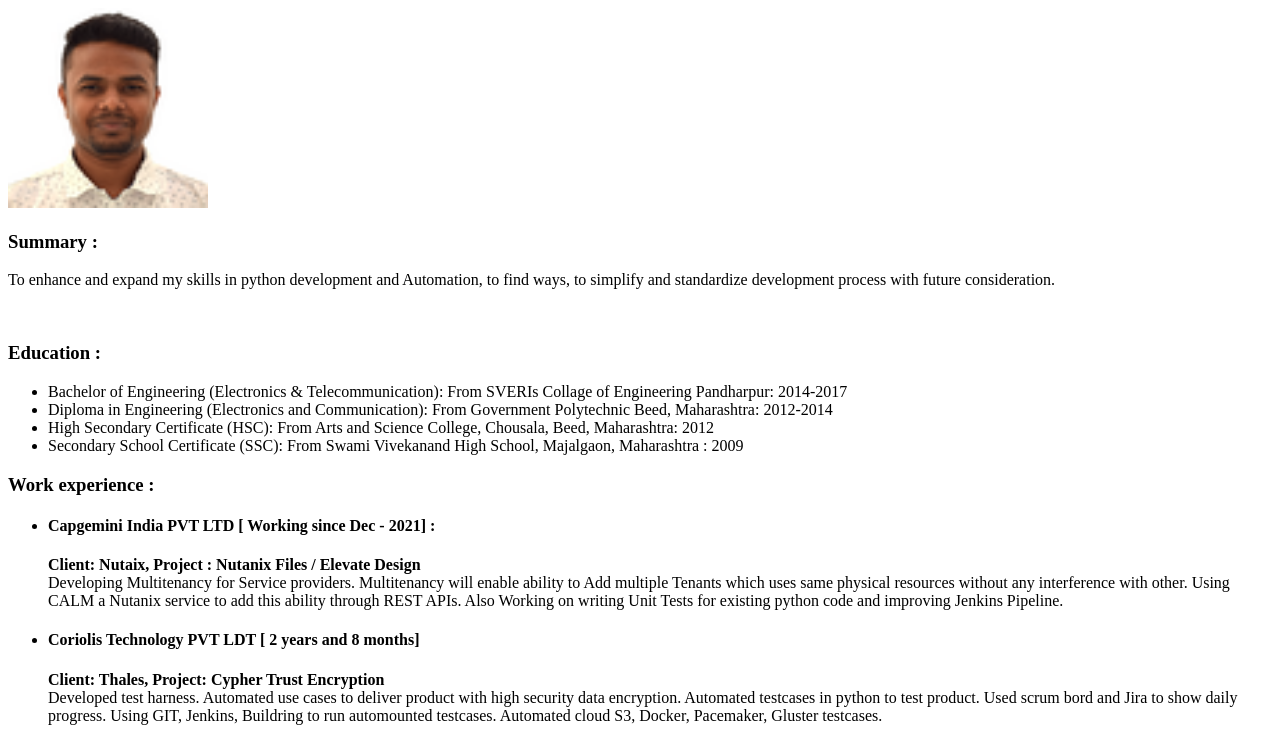
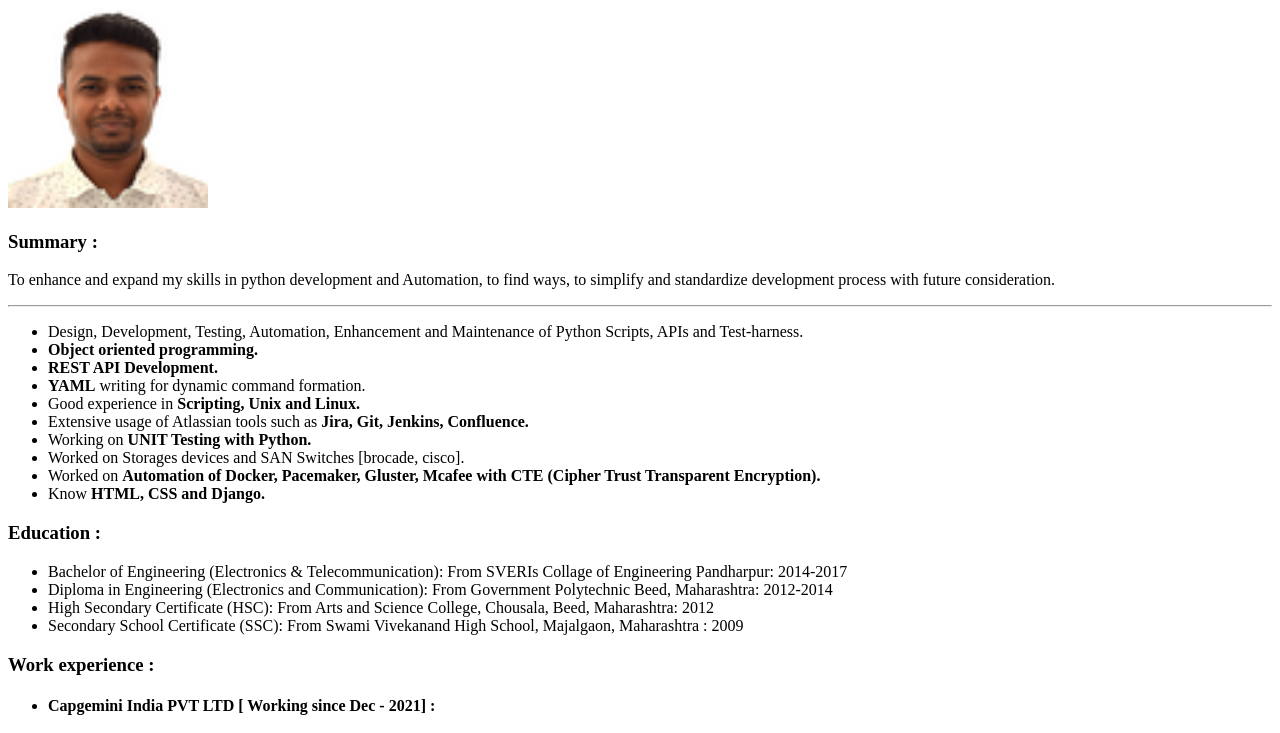
Before and after one commit to Jkeshav/Portfolio, a plain HTML site: page index.html in a window 1280 px wide. Shown: the top 733 px of the page. Drawn offline with Linux system fonts and the light colour scheme.

Commit message:
Update index.html

```diff
--- a/index.html
+++ b/index.html
@@ -11,7 +11,41 @@
     <p>To enhance and expand my skills in python development and Automation, to find ways,
       to simplify and standardize development process with future consideration.
     </p>
-    <br>
+    <hr>
+    <ul>
+      <li>
+        Design, Development, Testing, Automation, Enhancement and Maintenance of Python
+        Scripts, APIs and Test-harness.
+      </li>
+      <li>
+        <strong>Object oriented programming.</strong>
+      </li>
+      <li>
+        <strong>REST API Development.</strong>
+      </li>
+      <li>
+        <strong>YAML</strong> writing for dynamic command formation.
+      </li>
+      <li>
+        Good experience in <strong>Scripting, Unix and Linux.</strong>
+      </li>
+      <li>
+        Extensive usage of Atlassian tools such as <strong>Jira, Git, Jenkins, Confluence.</strong>
+      </li>
+      <li>
+        Working on <strong>UNIT Testing with Python.</strong>
+      </li>
+      <li>
+        Worked on Storages devices and SAN Switches [brocade, cisco].
+      </li>
+      <li>
+        Worked on <strong>Automation of Docker, Pacemaker, Gluster, Mcafee with CTE (Cipher
+        Trust Transparent Encryption).</strong>
+      </li>
+      <li>
+        Know <strong>HTML, CSS and Django.</strong>
+      </li>
+    </ul>
 
     <h3><strong>Education : </strong></h3>
     <p>
```
